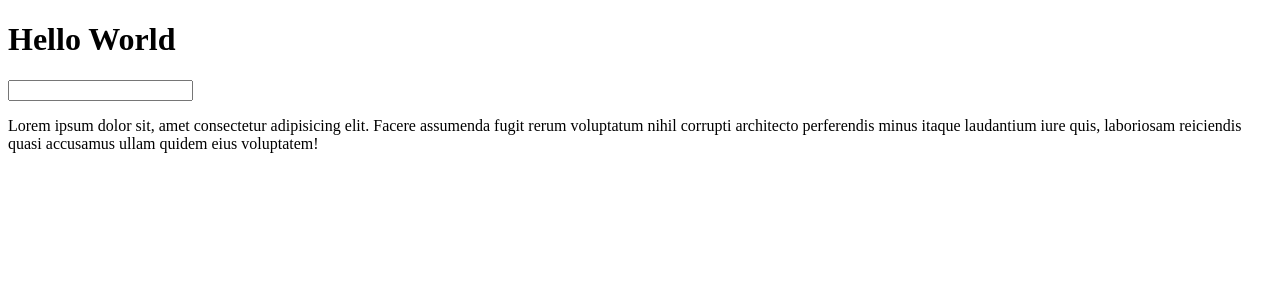
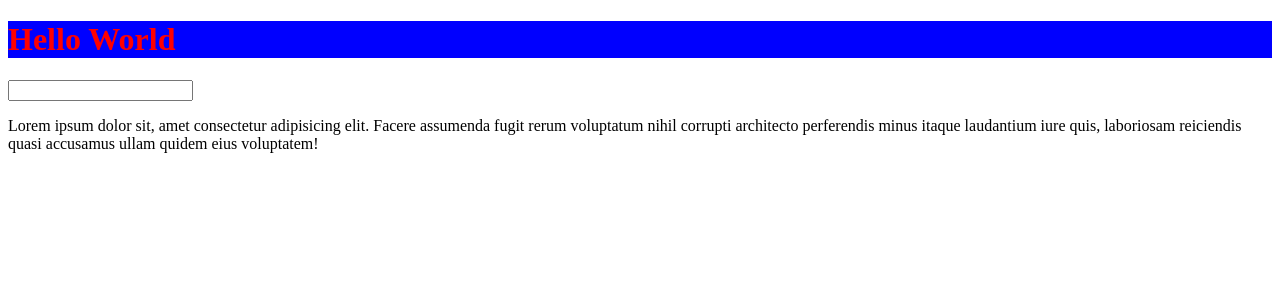
Before and after one commit to AurelBichop/React_graph, a React (Vite) app: page / in a window 1280 px wide. Shown: the top 300 px of the page. Built offline with nearby package versions, Linux system fonts and the light colour scheme.

Commit message:
ajout onclick

```diff
--- a/src/App.jsx
+++ b/src/App.jsx
@@ -1,11 +1,15 @@
-import { Fragment } from "react";
-
 const title = "Hello World";
+const style = { color: "red", backgroundColor: "blue" };
 
 function App() {
+  const handleClick = (e) => {
+    e.preventDefault();
+    alert("J'ai cliqué sur le titre");
+  };
+
   return (
     <>
-      <h1 id="title" className="title" auto>
+      <h1 onClick={handleClick} id="title" className="title" style={style}>
         {title}
       </h1>
       <input type="text" />
```
